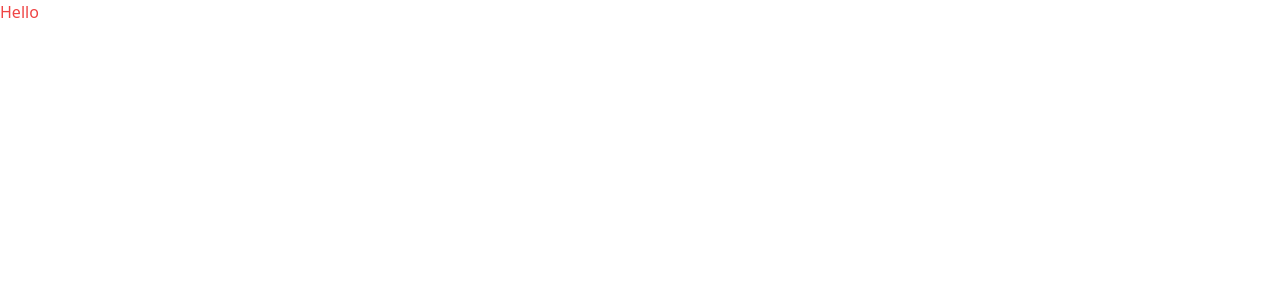
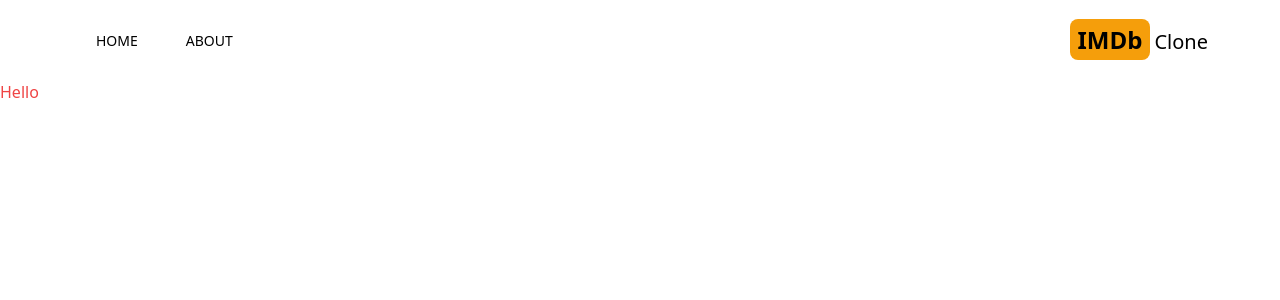
Before and after one commit to vermilion4/imdb-clone, a Next.js app: page / in a window 1280 px wide. Shown: the top 300 px of the page. Built offline with nearby package versions, Linux system fonts and the light colour scheme.

Commit message:
feat: Add header section

```diff
--- a/package.json
+++ b/package.json
@@ -13,7 +13,8 @@
     "eslint-config-next": "13.2.4",
     "next": "13.2.4",
     "react": "18.2.0",
-    "react-dom": "18.2.0"
+    "react-dom": "18.2.0",
+    "react-icons": "^4.8.0"
   },
   "devDependencies": {
     "autoprefixer": "^10.4.14",
--- a/src/app/layout.js
+++ b/src/app/layout.js
@@ -1,3 +1,4 @@
+import Header from '@/components/Header';
 import './globals.css';
 import Head from './head';
 
@@ -6,7 +7,12 @@
   return (
     <html lang="en">
       <Head />
-      <body>{ children }</body>
+      <body>
+        {/* Header */ }
+        <Header />
+        { children }
+
+      </body>
     </html>
   );
 }
--- /dev/null
+++ b/src/components/Header.jsx
@@ -0,0 +1,21 @@
+import React from 'react'
+import MenuItem from './MenuItem';
+import {AiFillHome} from "react-icons/ai"
+import {BsFillInfoCircleFill} from "react-icons/bs"
+import Link from 'next/link';
+
+export default function Header() {
+  return (
+    <div className='flex justify-between items-center px-2 max-w-6xl mx-auto py-6'>
+      <div className="flex">
+        <MenuItem title="HOME" address="/" Icon={AiFillHome} />
+        <MenuItem title="ABOUT" address="/about" Icon={BsFillInfoCircleFill} />
+      </div>
+      <div className="">
+        <Link href="/">
+          <h2 className='text-2xl'><span className='font-bold bg-amber-500 py-1 px-2 rounded-lg mr-1'>IMDb</span><span className='text-xl hidden sm:inline'>Clone</span></h2>
+        </Link>
+      </div>
+    </div>
+  )
+}
--- /dev/null
+++ b/src/components/MenuItem.jsx
@@ -0,0 +1,13 @@
+import Link from 'next/link';
+import React from 'react'
+
+export default function MenuItem({title, address, Icon}) {
+  return (
+    <div>
+      <Link href={address} className="mx-4 lg:mx-6 hover:text-amber-600">
+    <Icon className="text-2xl sm:hidden mx-4" />
+      <p className='hidden sm:inline my-2 text-sm'>{title}</p>
+      </Link>
+    </div>
+  )
+}
```
Also changed, not shown: 1 other file (tests, documents, lock files or other folders).
